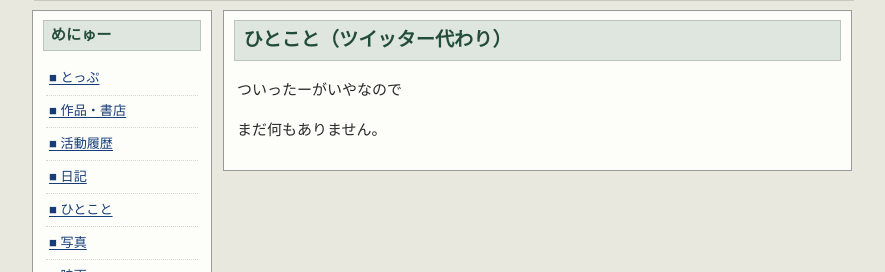
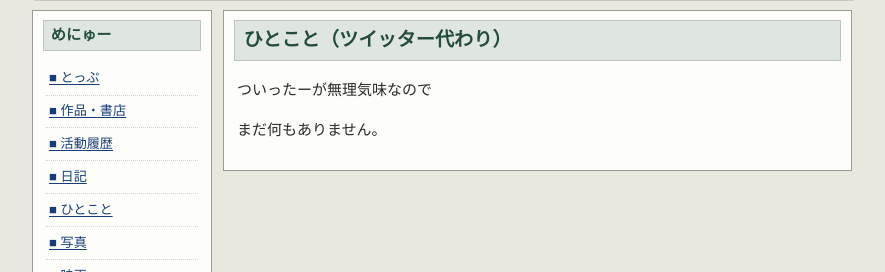
Before and after one commit to fujimototaku/fujimototaku.github.io, a Jekyll site: the page built from shorts.html, in a window 1280 px wide. Shown: the part 197-469 px from the top of the page, without its empty margins (198-1083 px from the left). Built offline with Jekyll 4.4.1, drawn with Linux system fonts in a browser that asks for light colours.

Commit message:
更新: shorts.yml

```diff
--- a/_data/shorts.yml
+++ b/_data/shorts.yml
@@ -1,3 +1,3 @@
 title: ひとこと（ツイッター代わり）
-intro: ついったーがいやなので
+intro: ついったーが無理気味なので
 empty_text: まだ何もありません。
```
